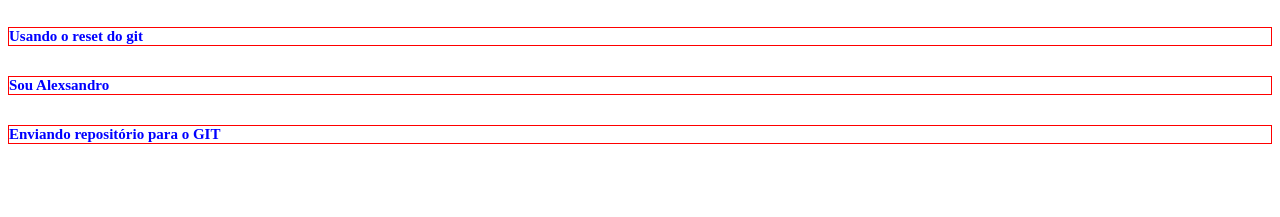
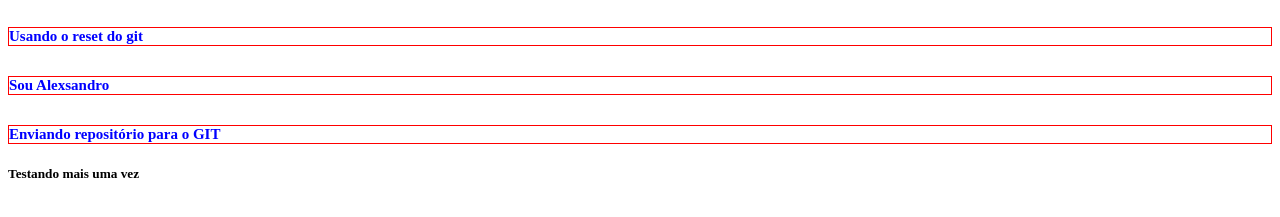
Before and after one commit to Alexferraz2/modulogit, a plain HTML site: page index.html in a window 1280 px wide. Shown: the part 59-276 px from the top of the page. Drawn offline with Linux system fonts and the light colour scheme.

Commit message:
Inserindo o h5

```diff
--- a/index.html
+++ b/index.html
@@ -15,5 +15,7 @@
     <h3>Sou Alexsandro</h3>
 
     <h4>Enviando repositório para o GIT</h4>
+
+    <h5>Testando mais uma vez</h5>
 </body>
 </html>
```
